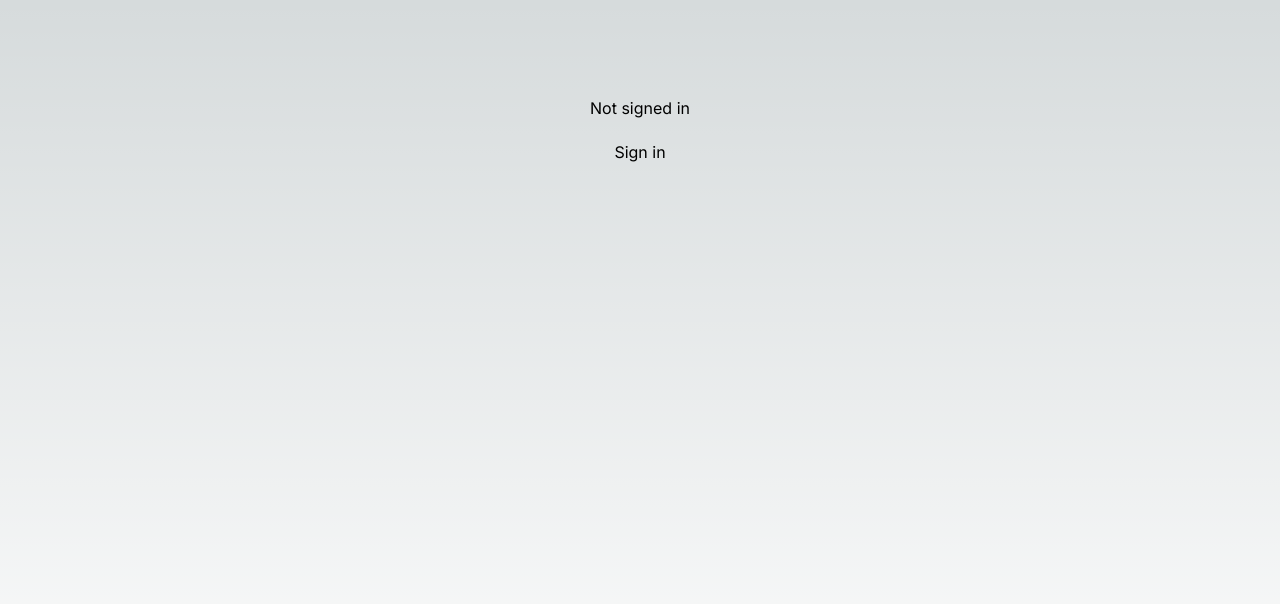
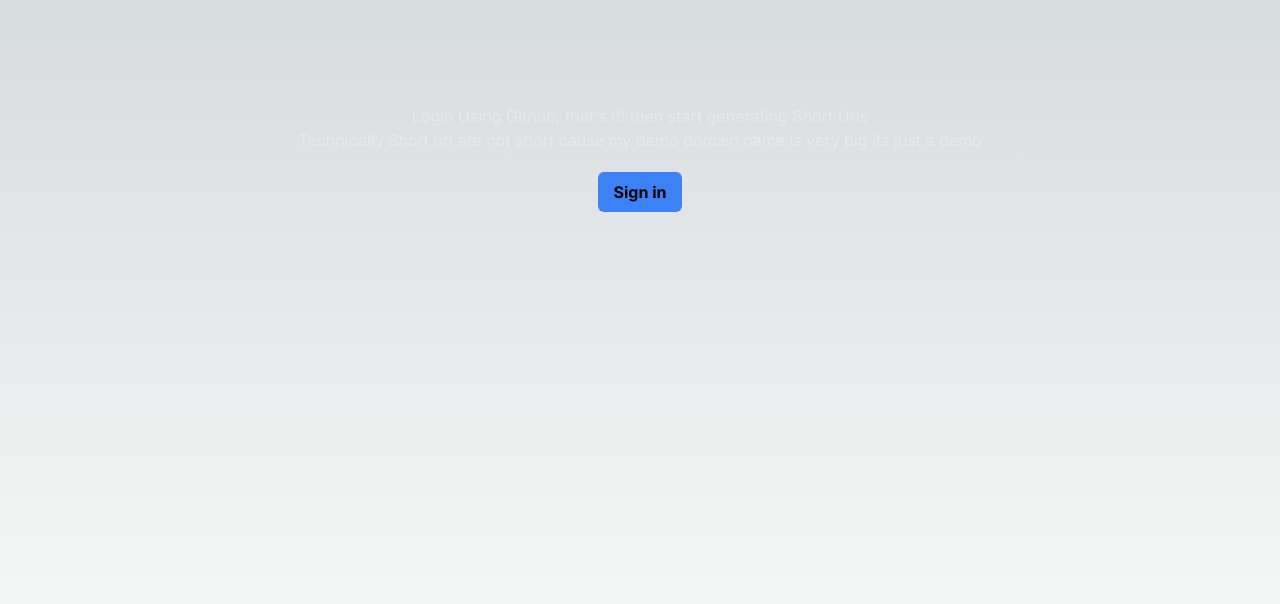
Before and after one commit to sameer-gits/urban-spoon, a Next.js app: page / in a window 1280 px wide. Shown: the top 604 px of the page. Built offline with nearby package versions, Linux system fonts and the light colour scheme; no server answers.

Commit message:
final changes

```diff
--- a/app/layout.tsx
+++ b/app/layout.tsx
@@ -7,7 +7,7 @@ import { getServerSession } from "next-auth";
 const inter = Inter({ subsets: ["latin"] });
 
 export const metadata: Metadata = {
-  title: "Curly Fiesta Link Shortener",
+  title: "Urban Spoon Link Shortener",
   description: "Generate Short Link",
 };
 
--- a/components/AuthButton.tsx
+++ b/components/AuthButton.tsx
@@ -8,14 +8,29 @@ export default function Component() {
     return (
       <>
         Signed in as {session.user!.name} <br />
-        <button onClick={() => signOut()}>Sign out</button>
+        <button
+          className="px-4 p-2 font-bold bg-red-500 rounded-md"
+          onClick={() => signOut()}
+        >
+          Sign out
+        </button>
       </>
     );
   }
   return (
     <>
-      Not signed in <br />
-      <button onClick={() => signIn()}>Sign in</button>
+      {" "}
+      <p className="text-white/30 pt-2 text-center text-balance">
+        Login Using Github, that's it! then start generating Short Urls <br />
+        Technically Short url are not short cause my demo domain name is very
+        big its just a demo
+      </p>
+      <button
+        className="px-4 p-2 font-bold bg-blue-500 rounded-md"
+        onClick={() => signIn()}
+      >
+        Sign in
+      </button>
     </>
   );
 }
--- a/components/CreateUrl.tsx
+++ b/components/CreateUrl.tsx
@@ -8,7 +8,12 @@ export default function CreateUrl() {
   const ref = useRef<HTMLFormElement>(null);
   return (
     <>
-      <h1 className="text-3xl font-bold pb-10 md:text-4xl">Url Shortener</h1>
+      <h1 className="text-3xl font-bold pt-10 md:text-4xl">Url Shortener</h1>
+      <p className="text-white/30 pt-2 pb-10 text-center text-balance">
+        There is no Delete Button cause laziness, Thanks! <br />
+        Also Technically Short url are not short cause my demo domain name is
+        very big its just a demo
+      </p>
       <form
         ref={ref}
         className="flex flex-col gap-4 text-black w-full shadow-2xl"
```
